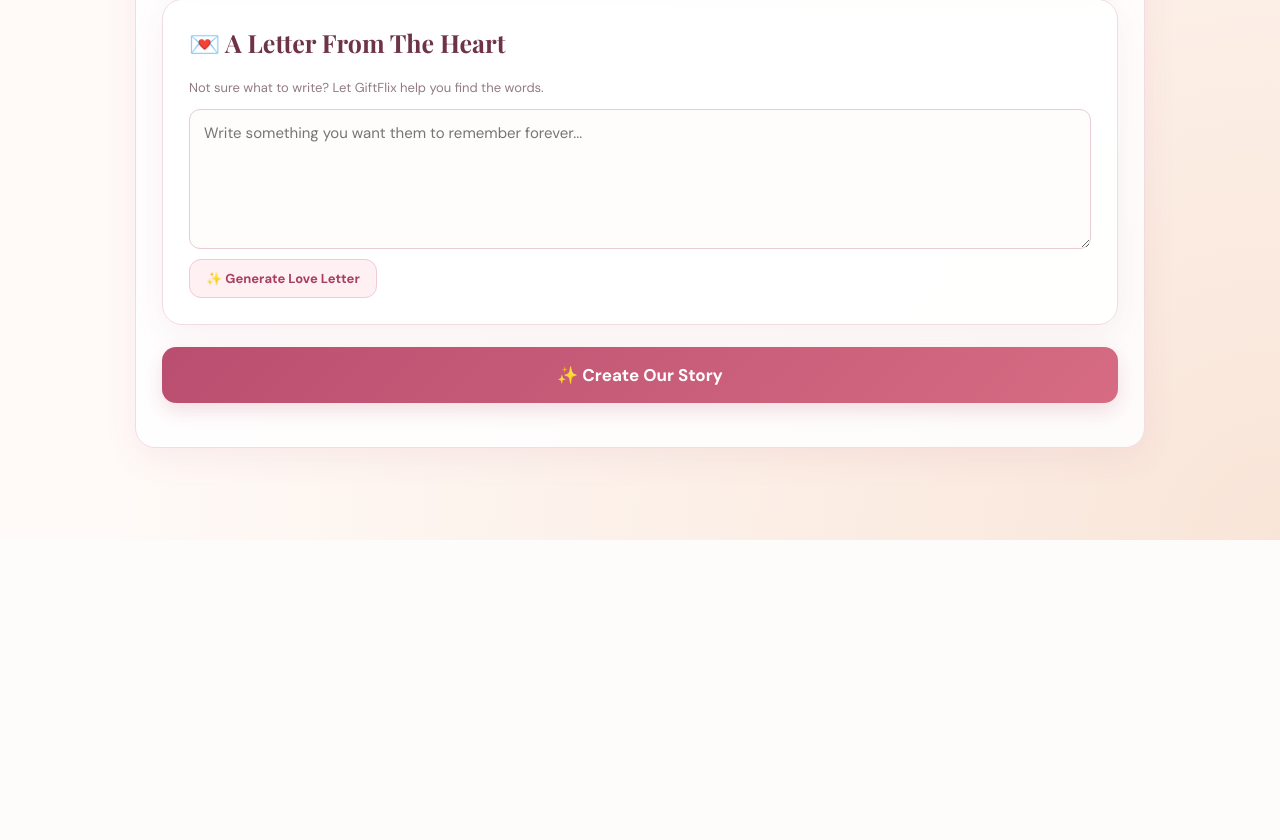
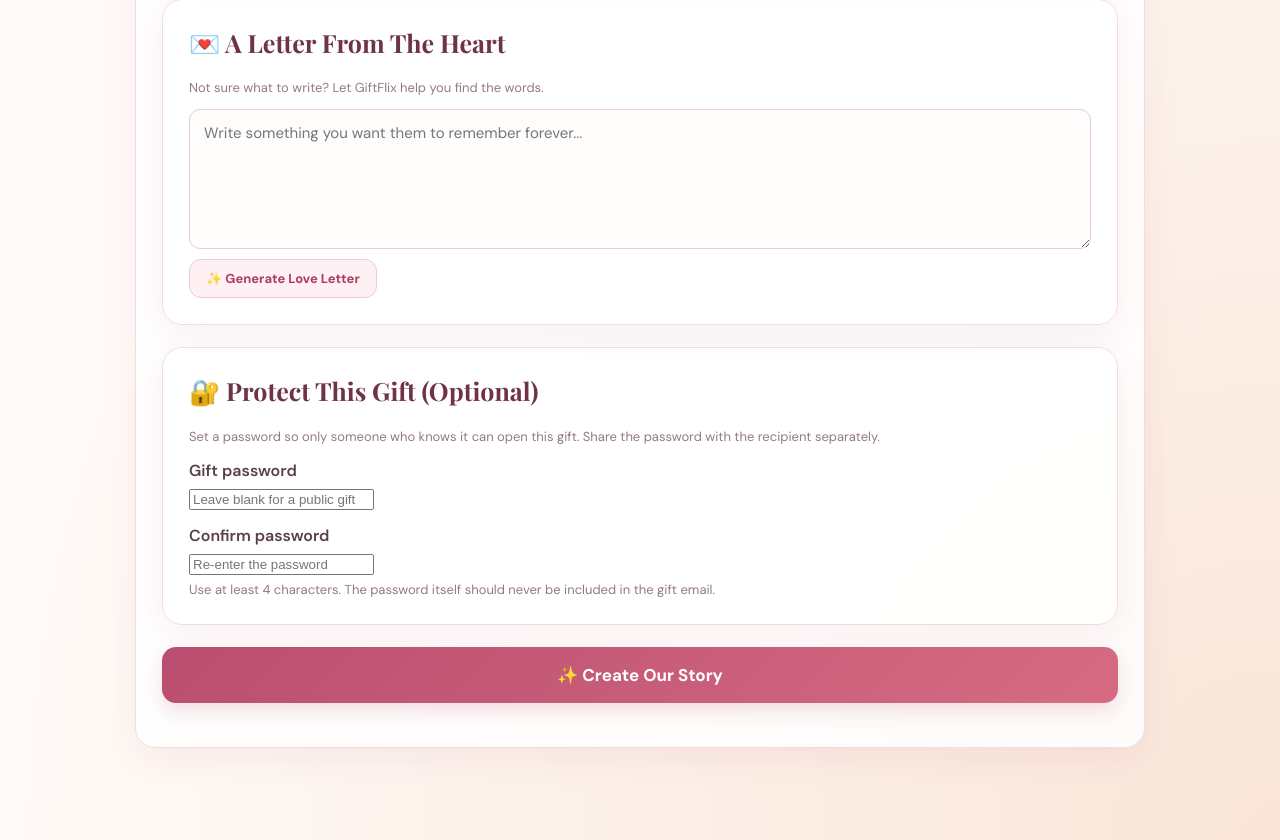
Before and after one commit to ravindrasonwane/giftme, a FastAPI app: page /loveflix-create in a window 1280 px wide. Shown: the part 2537-3377 px from the top of the page. Before the commit the page ends 3077 px from the top, so only its background shows below. Run offline with FastAPI, Linux system fonts and the light colour scheme.

Commit message:
Update creator.html

```diff
--- a/templates/creator.html
+++ b/templates/creator.html
@@ -625,6 +625,16 @@ accept="audio/*"
 
 </div>
 
+<!-- OPTIONAL PASSWORD PROTECTION -->
+<div class="card" id="giftPasswordCard">
+  <h2>🔐 Protect This Gift (Optional)</h2>
+  <p class="helper">Set a password so only someone who knows it can open this gift. Share the password with the recipient separately.</p>
+  <label for="gift_password">Gift password</label>
+  <input type="password" id="gift_password" name="gift_password" minlength="4" maxlength="128" autocomplete="new-password" placeholder="Leave blank for a public gift">
+  <label for="confirm_gift_password">Confirm password</label>
+  <input type="password" id="confirm_gift_password" name="confirm_gift_password" minlength="4" maxlength="128" autocomplete="new-password" placeholder="Re-enter the password">
+  <div class="helper">Use at least 4 characters. The password itself should never be included in the gift email.</div>
+</div>
 
 <button
 type="submit"
@@ -1049,6 +1059,19 @@ document
             const form =
                 e.target;
 
+            const giftPassword = document.getElementById("gift_password").value;
+            const confirmGiftPassword = document.getElementById("confirm_gift_password").value;
+            if (giftPassword !== confirmGiftPassword) {
+                document.getElementById("status").textContent = "The passwords do not match. Please check and try again.";
+                document.getElementById("confirm_gift_password").focus();
+                return;
+            }
+            if (giftPassword && giftPassword.length < 4) {
+                document.getElementById("status").textContent = "Please use a password with at least 4 characters.";
+                document.getElementById("gift_password").focus();
+                return;
+            }
+
             const diary = [];
 
 
@@ -1088,7 +1111,7 @@ document
 
             const data =
                 new FormData(form);
-
+            data.delete("confirm_gift_password");
 
             data.append(
                 "diary",
```
